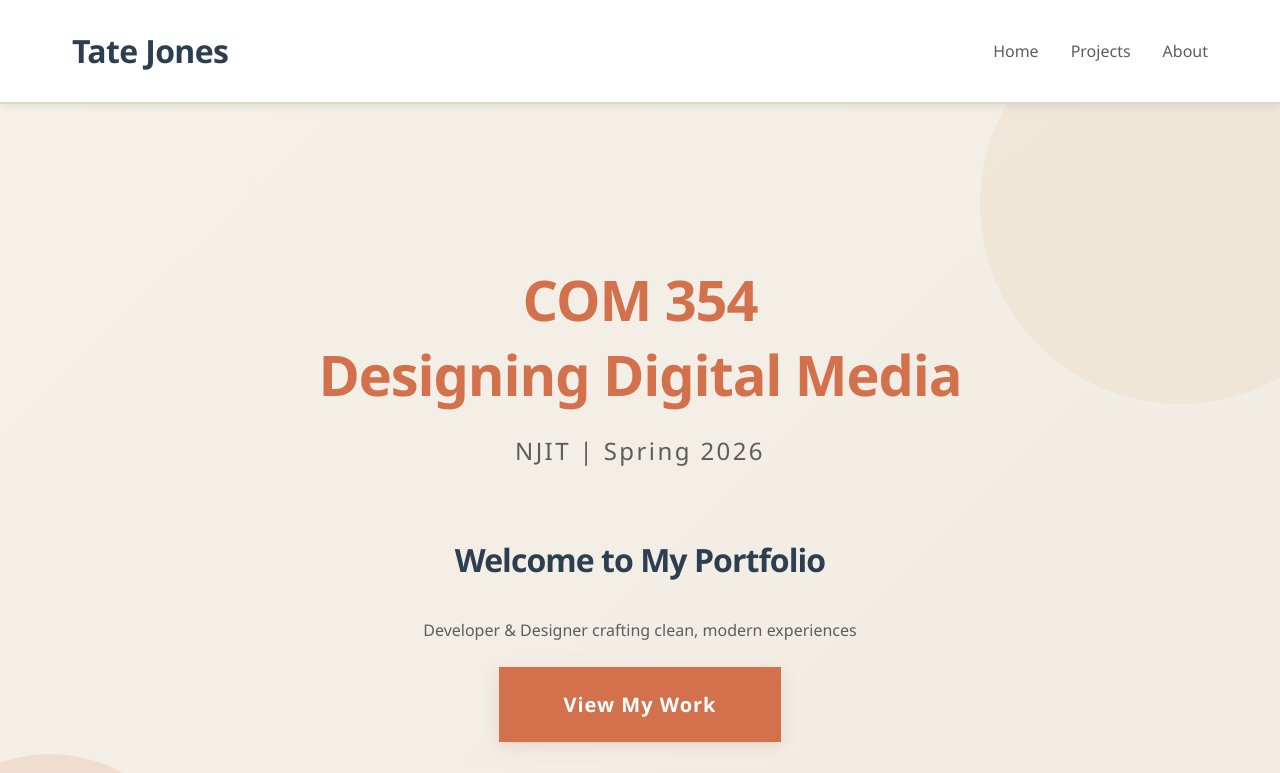
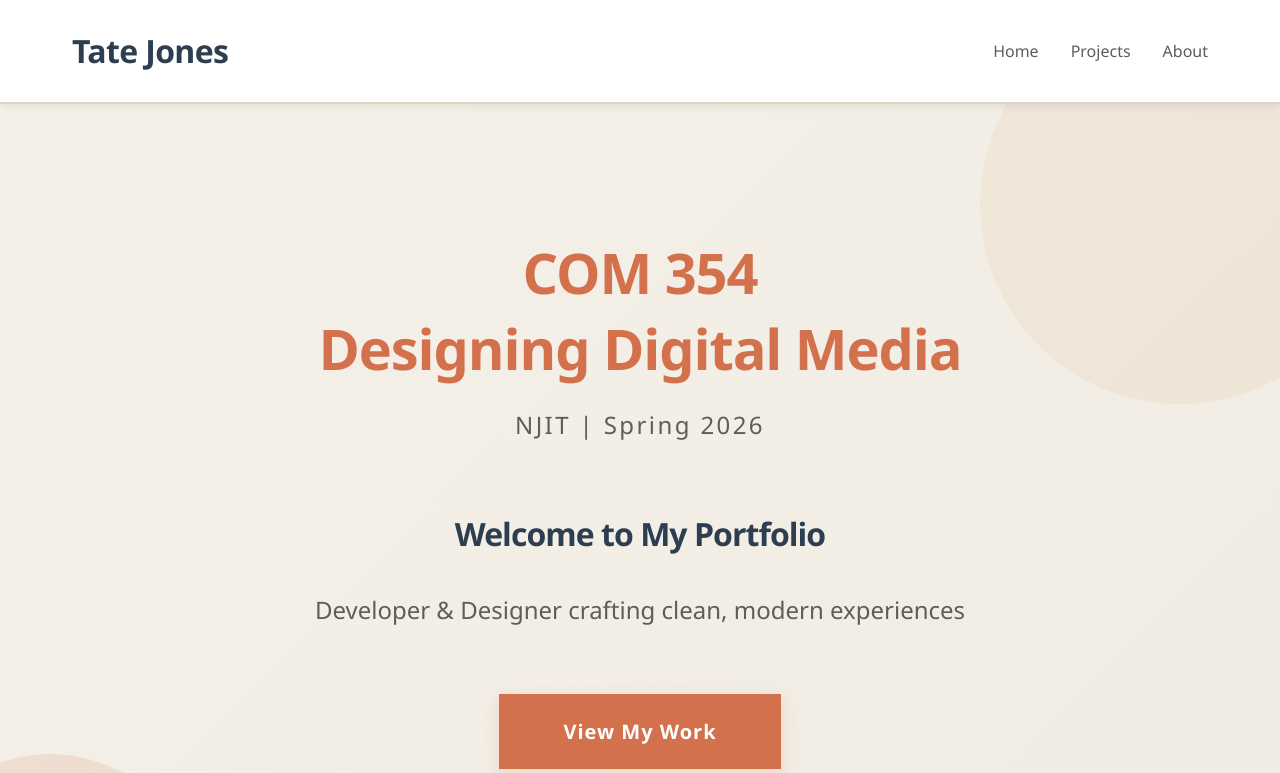
Before and after one commit to tatejones2/com354site, a React (Vite) app: page / in a window 1280 px wide. Shown: the top 773 px of the page. Built offline with nearby package versions, Linux system fonts and the light colour scheme.

Commit message:
Add smooth animations and hover effects to hero section

```diff
--- a/src/components/Hero.css
+++ b/src/components/Hero.css
@@ -39,7 +39,6 @@
   max-width: 800px;
   text-align: center;
   z-index: 1;
-  animation: fadeInUp 0.8s ease;
 }
 
 @keyframes fadeInUp {
@@ -60,6 +59,29 @@
   margin-bottom: var(--spacing-xs);
   letter-spacing: -0.02em;
   line-height: 1.2;
+  animation: fadeInDown 0.8s ease 0.2s both;
+  cursor: default;
+  position: relative;
+  transition: transform 0.3s ease;
+}
+
+.hero-course-main::after {
+  content: '';
+  position: absolute;
+  bottom: -8px;
+  left: 0;
+  width: 0;
+  height: 3px;
+  background-color: var(--color-accent);
+  transition: width 0.6s cubic-bezier(0.25, 0.46, 0.45, 0.94);
+}
+
+.hero-course-main:hover {
+  transform: scale(1.02);
+}
+
+.hero-course-main:hover::after {
+  width: 100%;
 }
 
 .hero-course-title {
@@ -69,6 +91,29 @@
   margin-bottom: var(--spacing-md);
   letter-spacing: -0.02em;
   line-height: 1.2;
+  animation: fadeInDown 0.8s ease 0.4s both;
+  cursor: default;
+  position: relative;
+  transition: transform 0.3s ease;
+}
+
+.hero-course-title::after {
+  content: '';
+  position: absolute;
+  bottom: -8px;
+  left: 0;
+  width: 0;
+  height: 3px;
+  background-color: var(--color-accent);
+  transition: width 0.6s cubic-bezier(0.25, 0.46, 0.45, 0.94);
+}
+
+.hero-course-title:hover {
+  transform: scale(1.02);
+}
+
+.hero-course-title:hover::after {
+  width: 100%;
 }
 
 .hero-course-meta {
@@ -77,6 +122,29 @@
   margin-bottom: var(--spacing-2xl);
   font-weight: 500;
   letter-spacing: 0.1em;
+  animation: fadeInUp 0.8s ease 0.6s both;
+}
+
+@keyframes fadeInDown {
+  from {
+    opacity: 0;
+    transform: translateY(-20px);
+  }
+  to {
+    opacity: 1;
+    transform: translateY(0);
+  }
+}
+
+@keyframes fadeInUp {
+  from {
+    opacity: 0;
+    transform: translateY(20px);
+  }
+  to {
+    opacity: 1;
+    transform: translateY(0);
+  }
 }
 
 .hero-title {
@@ -85,6 +153,15 @@
   margin-bottom: var(--spacing-lg);
   font-weight: 600;
   letter-spacing: -0.03em;
+  animation: fadeInUp 0.8s ease 0.8s both;
+}
+
+.hero-subtitle {
+  font-size: var(--font-size-xl);
+  color: var(--color-text-light);
+  margin-bottom: var(--spacing-2xl);
+  line-height: 1.6;
+  animation: fadeInUp 0.8s ease 1s both;
 }
 
 .hero-cta {
@@ -100,6 +177,7 @@
   transition: all 0.3s ease;
   letter-spacing: 0.05em;
   box-shadow: 0 4px 15px rgba(212, 113, 77, 0.2);
+  animation: fadeInUp 0.8s ease 1.2s both;
 }
 
 .hero-cta:hover {
```
